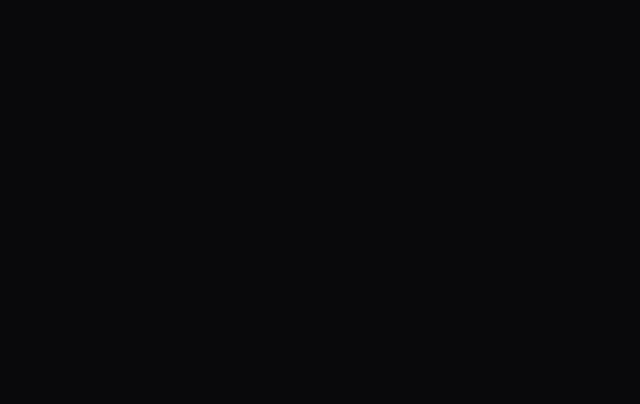
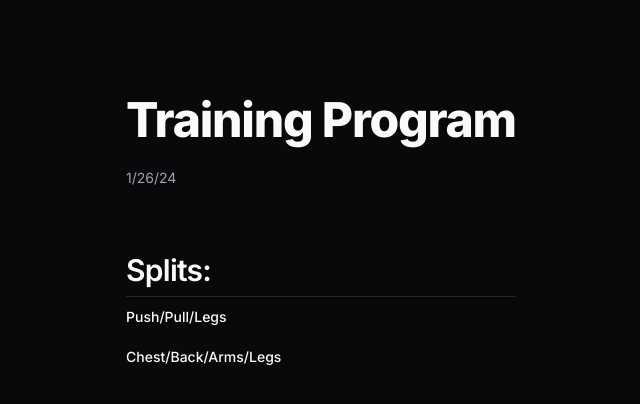
Before and after one commit to Dillonzellis/training-program, a Next.js app: page / in a window 1280 px wide. Shown: the top 404 px of the page, without its empty margins (319-959 px from the left). Built offline with nearby package versions, Linux system fonts and the light colour scheme.

Commit message:
feat: basic landing page

```diff
--- a/package.json
+++ b/package.json
@@ -9,6 +9,7 @@
     "lint": "next lint"
   },
   "dependencies": {
+    "@radix-ui/react-slot": "^1.0.2",
     "class-variance-authority": "^0.7.0",
     "clsx": "^2.1.0",
     "lucide-react": "^0.316.0",
--- a/src/app/page.tsx
+++ b/src/app/page.tsx
@@ -1,7 +1,28 @@
+import { Button } from "@/components/ui/button";
+import Link from "next/link";
+
 export default function Home() {
   return (
     <main className="flex min-h-screen flex-col items-center justify-between p-24">
-      <div></div>
+      <div>
+        <h1 className="scroll-m-20 text-4xl font-extrabold tracking-tight lg:text-5xl pb-6">
+          Training Program
+        </h1>
+        <p className="text-sm text-muted-foreground pb-16">1/26/24</p>
+        <h2 className="scroll-m-20 border-b pb-2 text-3xl font-semibold tracking-tight">
+          Splits:
+        </h2>
+
+        <div className="flex flex-col justify-start items-start">
+          <Button asChild className="p-0" variant="link">
+            <Link href="/">Push/Pull/Legs</Link>
+          </Button>
+
+          <Button asChild className="p-0" variant="link">
+            <Link href="/">Chest/Back/Arms/Legs</Link>
+          </Button>
+        </div>
+      </div>
     </main>
   );
 }
--- /dev/null
+++ b/src/components/ui/button.tsx
@@ -0,0 +1,56 @@
+import * as React from "react"
+import { Slot } from "@radix-ui/react-slot"
+import { cva, type VariantProps } from "class-variance-authority"
+
+import { cn } from "@/lib/utils"
+
+const buttonVariants = cva(
+  "inline-flex items-center justify-center whitespace-nowrap rounded-md text-sm font-medium ring-offset-background transition-colors focus-visible:outline-none focus-visible:ring-2 focus-visible:ring-ring focus-visible:ring-offset-2 disabled:pointer-events-none disabled:opacity-50",
+  {
+    variants: {
+      variant: {
+        default: "bg-primary text-primary-foreground hover:bg-primary/90",
+        destructive:
+          "bg-destructive text-destructive-foreground hover:bg-destructive/90",
+        outline:
+          "border border-input bg-background hover:bg-accent hover:text-accent-foreground",
+        secondary:
+          "bg-secondary text-secondary-foreground hover:bg-secondary/80",
+        ghost: "hover:bg-accent hover:text-accent-foreground",
+        link: "text-primary underline-offset-4 hover:underline",
+      },
+      size: {
+        default: "h-10 px-4 py-2",
+        sm: "h-9 rounded-md px-3",
+        lg: "h-11 rounded-md px-8",
+        icon: "h-10 w-10",
+      },
+    },
+    defaultVariants: {
+      variant: "default",
+      size: "default",
+    },
+  }
+)
+
+export interface ButtonProps
+  extends React.ButtonHTMLAttributes<HTMLButtonElement>,
+    VariantProps<typeof buttonVariants> {
+  asChild?: boolean
+}
+
+const Button = React.forwardRef<HTMLButtonElement, ButtonProps>(
+  ({ className, variant, size, asChild = false, ...props }, ref) => {
+    const Comp = asChild ? Slot : "button"
+    return (
+      <Comp
+        className={cn(buttonVariants({ variant, size, className }))}
+        ref={ref}
+        {...props}
+      />
+    )
+  }
+)
+Button.displayName = "Button"
+
+export { Button, buttonVariants }
```
Also changed, not shown: 1 other file (tests, documents, lock files or other folders).
